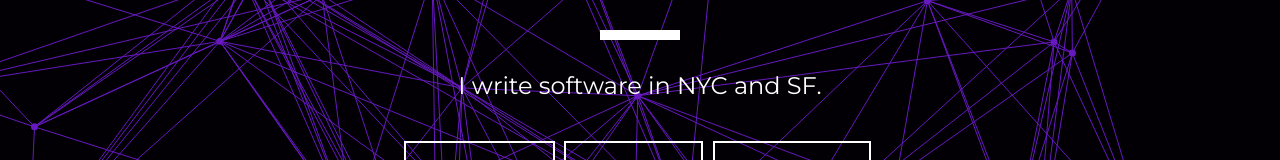
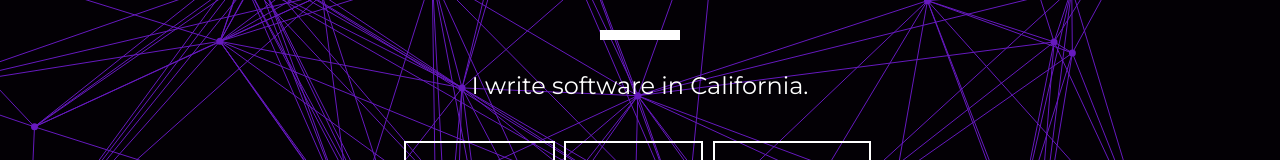
Before and after one commit to gvmatera/gvmatera.github.io, a plain HTML site: page index.html in a window 1280 px wide. Shown: the part 359-519 px from the top of the page. Drawn offline with Linux system fonts and the light colour scheme.

Commit message:
Change text

```diff
--- a/index.html
+++ b/index.html
@@ -11,7 +11,7 @@
 <div id="particles">
   <div id="intro">
     <h1>Gianni Matera</h1>
-    <p>I write software in NYC and SF.</p>
+    <p>I write software in California.</p>
     <a href="https://twitter.com/GianniMatera" class="btn">Twitter</a>
     <a href="https://github.com/gvmatera" class="btn">Github</a>
     <a href="https://www.linkedin.com/in/giannimatera" class="btn">LinkedIn</a>
```
